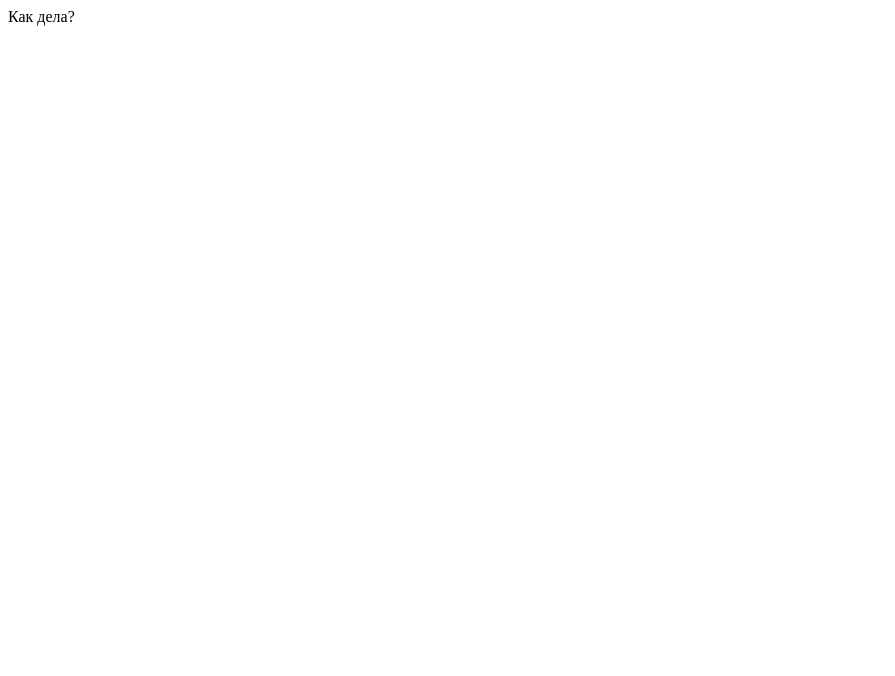
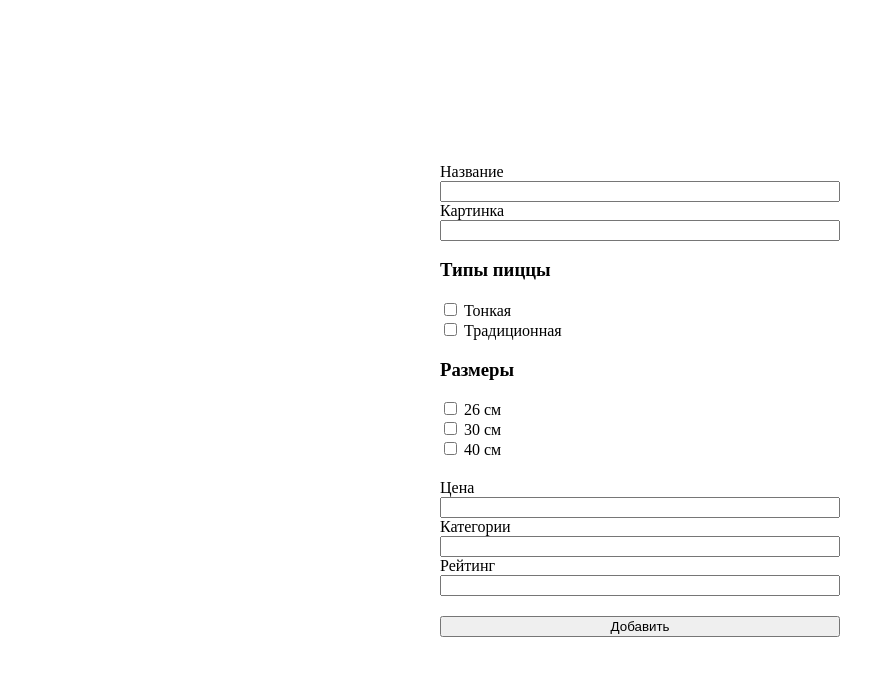
Before and after one commit to OrangeOffic/react-pizza-backend, a website: page public/index.html in a window 1280 px wide. Shown: the whole page, without its empty margins (0-895 px from the left). Drawn offline with Linux system fonts and the light colour scheme.

Commit message:
Завершил проект

```diff
--- a/package.json
+++ b/package.json
@@ -10,6 +10,7 @@
   "author": "Vladimir Mihailov",
   "license": "ISC",
   "dependencies": {
+    "cors": "^2.8.5",
     "express": "^4.17.1",
     "mongoose": "^5.10.4"
   },
--- a/public/index.html
+++ b/public/index.html
@@ -5,9 +5,64 @@
     <meta name="viewport"
           content="width=device-width, user-scalable=no, initial-scale=1.0, maximum-scale=1.0, minimum-scale=1.0">
     <meta http-equiv="X-UA-Compatible" content="ie=edge">
+
+    <link rel="stylesheet" href="style.css">
+
     <title>Document</title>
 </head>
 <body>
- Как дела?
+<form action="/api/products/" method="post" class="form">
+    <label for="name">Название</label>
+    <input type="text" name="name" id="name">
+
+    <label for="imageUrl">Картинка</label>
+    <input type="text" name="imageUrl" id="imageUrl">
+
+    <div class="types">
+        <h3>Типы пиццы</h3>
+
+        <div>
+            <input type="checkbox" id="1t" name="type1">
+            <label for="1t">Тонкая</label>
+        </div>
+
+        <div>
+            <input type="checkbox" id="2t" name="type2">
+            <label for="2t">Традиционная</label>
+        </div>
+    </div>
+
+    <div class="sizes">
+        <h3>Размеры</h3>
+
+        <div>
+            <input type="checkbox" id="1s" name="size1">
+            <label for="1s">26 см</label>
+        </div>
+
+        <div>
+            <input type="checkbox" id="2s" name="size2">
+            <label for="2s">30 см</label>
+        </div>
+
+        <div>
+            <input type="checkbox" id="3s" name="size3">
+            <label for="3s">40 см</label>
+        </div>
+
+    </div>
+
+
+    <label for="price">Цена</label>
+    <input type="number" name="price" id="price">
+
+    <label for="category">Категории</label>
+    <input type="number" name="category" id="category">
+
+    <label for="rating">Рейтинг</label>
+    <input type="number" name="rating" id="rating">
+
+    <button>Добавить</button>
+</form>
 </body>
 </html>
--- /dev/null
+++ b/public/style.css
@@ -0,0 +1,29 @@
+body {
+    width: 100%;
+    height: 100vh;
+    margin: 0;
+    display: flex;
+    justify-content: center;
+    align-items: center;
+}
+
+.form {
+    display: flex;
+    width: 400px;
+    flex-direction: column;
+}
+
+.types {
+    display: flex;
+    flex-direction: column;
+}
+
+.sizes {
+    display: flex;
+    flex-direction: column;
+    margin-bottom: 20px;
+}
+
+button {
+    margin-top: 20px;
+}
```
Also changed, not shown: index.js (+6 -1 lines), models/product.js (+7 -1 lines), routes/products.js (+88 -2 lines), 1 other file.
